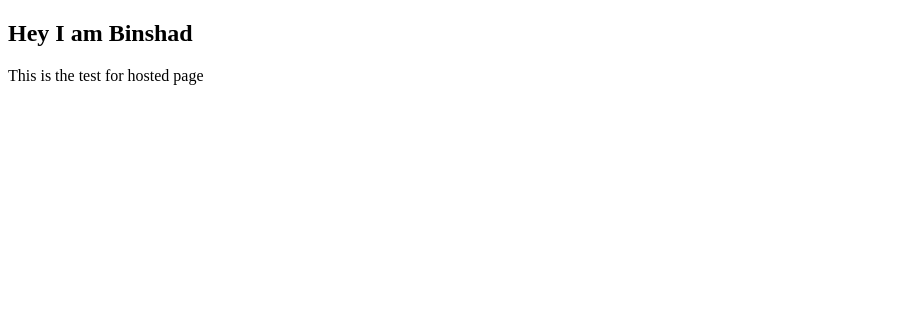
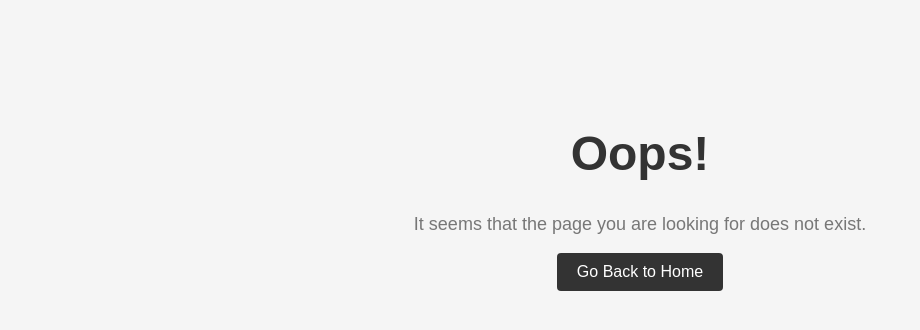
Before and after one commit to binshadcs/binshadcs.github.io, a plain HTML site: page index.html in a window 1280 px wide. Shown: the whole page, without its empty margins (0-920 px from the left). Drawn offline with Linux system fonts and the light colour scheme.

Commit message:
Update index.html

```diff
--- a/index.html
+++ b/index.html
@@ -1,13 +1,50 @@
 <!DOCTYPE html>
-<html lang="en">
+<html>
 <head>
-    <meta charset="UTF-8">
-    <meta http-equiv="X-UA-Compatible" content="IE=edge">
-    <meta name="viewport" content="width=device-width, initial-scale=1.0">
-    <title>Document</title>
+  <title>404 Error - Page Not Found</title>
+  <!-- <link rel="stylesheet" type="text/css" href="styles.css"> -->
+  <style>
+    body {
+  background-color: #f5f5f5;
+  font-family: Arial, sans-serif;
+}
+
+.container {
+  text-align: center;
+  margin-top: 10%;
+}
+
+h1 {
+  font-size: 48px;
+  color: #333;
+}
+
+p {
+  font-size: 18px;
+  color: #777;
+}
+
+.btn {
+  display: inline-block;
+  padding: 10px 20px;
+  background-color: #333;
+  color: #fff;
+  text-decoration: none;
+  border-radius: 4px;
+  transition: background-color 0.3s ease;
+}
+
+.btn:hover {
+  background-color: #555;
+}
+
+  </style>
 </head>
 <body>
-    <h2>Hey I am Binshad</h2>
-    <p>This is the test for hosted page</p>
+  <div class="container">
+    <h1>Oops!</h1>
+    <p>It seems that the page you are looking for does not exist.</p>
+    <a href="index.html" class="btn">Go Back to Home</a>
+  </div>
 </body>
 </html>
```
